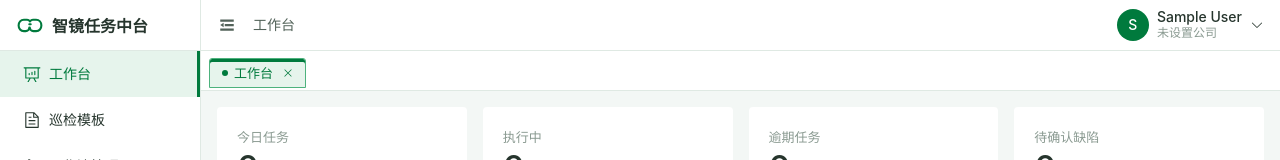
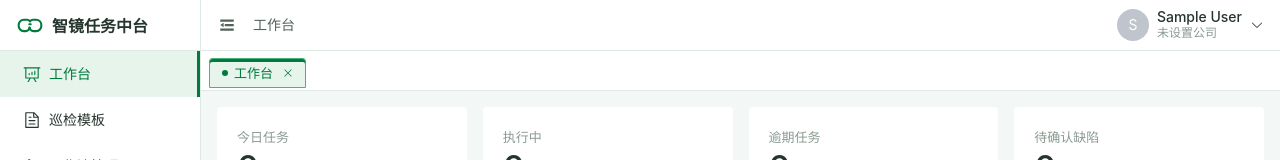
Before and after one commit to njujiangxiang/AI-Glasses, a Vue app in the folder admin/: page /workbench in a window 1280 px wide. Shown: the top 160 px of the page. Built offline with nearby package versions, Linux system fonts and the light colour scheme; sample sign-in values are in the browser's storage.

Commit message:
fix: 右上角头像与个人中心保持一致，支持显示上传的头像图片

```diff
--- a/admin/src/App.vue
+++ b/admin/src/App.vue
@@ -44,7 +44,8 @@
         </div>
         <el-dropdown trigger="click" @command="handleUserCommand">
           <span class="user-dropdown">
-            <span class="user-avatar">{{ currentUserInitial }}</span>
+            <el-avatar v-if="currentUserAvatarBlobUrl" :size="32" :src="currentUserAvatarBlobUrl" />
+            <el-avatar v-else :size="32">{{ currentUserInitial }}</el-avatar>
             <span class="user-meta">
               <span class="user-name">{{ currentUserName }}</span>
               <span class="user-role">{{ currentUserRole }}</span>
@@ -142,6 +143,30 @@ const currentUserName = computed(() => currentUser.value?.name || currentUser.va
 const currentUserRole = computed(() => currentUser.value?.company_name || '未设置公司')
 const currentUserInitial = computed(() => (currentUserName.value || 'A').slice(0, 1).toUpperCase())
 const activeMenu = computed(() => route.path.startsWith('/tasksheets') ? '/tasksheets' : route.path)
+// 右上角用户头像 - 与个人中心保持一致，支持显示上传的头像图片
+const currentUserAvatarBlobUrl = ref('')
+
+async function loadCurrentUserAvatar() {
+  if (!currentUser.value?.id || !currentUser.value.has_avatar) {
+    currentUserAvatarBlobUrl.value = ''
+    return
+  }
+  try {
+    const token = localStorage.getItem('admin_token')
+    const res = await fetch(`/api/admin/users/${currentUser.value.id}/avatar`, {
+      headers: token ? { Authorization: `Bearer ${token}` } : {}
+    })
+    if (res.ok) {
+      const blob = await res.blob()
+      currentUserAvatarBlobUrl.value = URL.createObjectURL(blob)
+    }
+  } catch (e) {
+    console.warn('Failed to load header avatar:', e)
+  }
+}
+
+// 用户变化时重新加载头像
+watch(currentUser, () => loadCurrentUserAvatar(), { immediate: true })
 
 // currentTitle 根据路由元信息生成面包屑标题。
 const currentTitle = computed(() => String(route.meta.title || '工作台'))
--- a/admin/src/styles/index.css
+++ b/admin/src/styles/index.css
@@ -165,20 +165,6 @@ html, body, #app {
   white-space: nowrap;
 }
 
-.user-avatar {
-  width: 32px;
-  height: 32px;
-  border-radius: 50%;
-  background: var(--el-color-primary);
-  color: #ffffff;
-  display: flex;
-  align-items: center;
-  justify-content: center;
-  font-size: 14px;
-  font-weight: 500;
-  flex-shrink: 0;
-}
-
 .app-tabs {
   height: var(--tabs-height);
   background: #ffffff;
```
